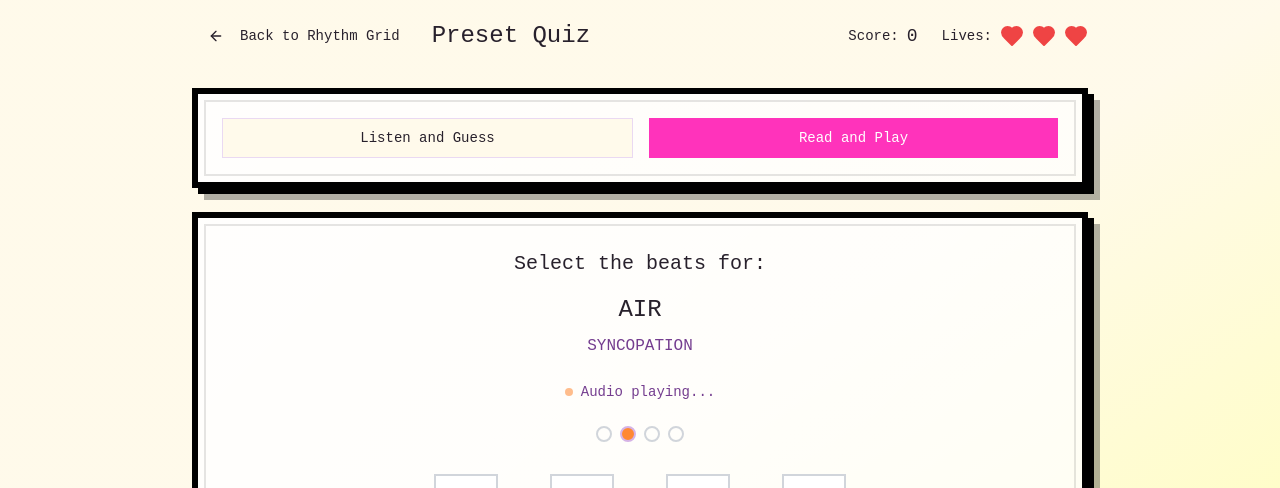
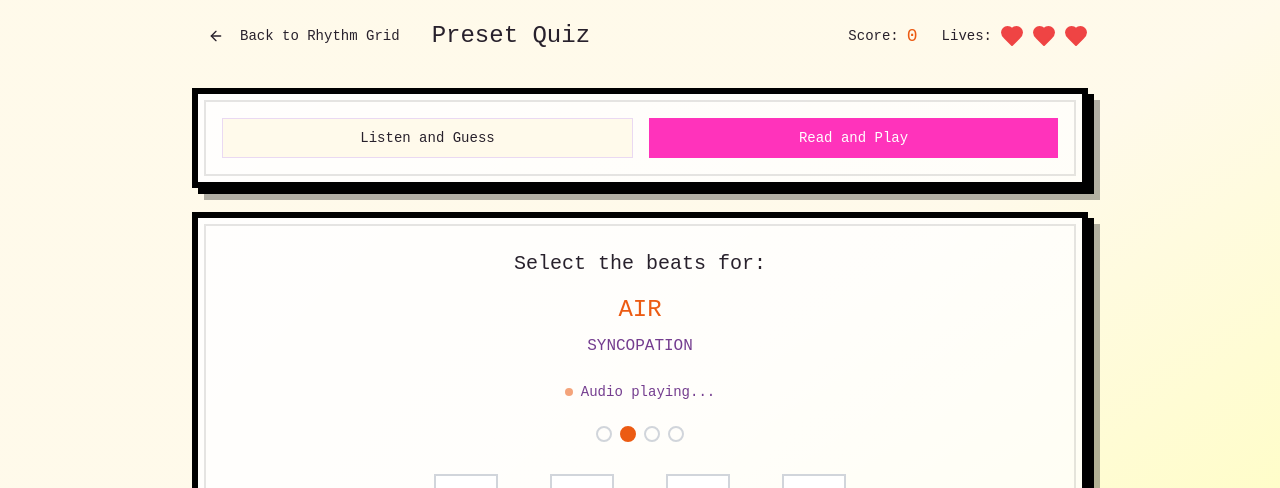
Before and after one commit to helia94/learn-tango-rhythms, a React (Vite) app: page /quiz in a window 1280 px wide. Both pictures are taken after a click on the button "Read and Play". Shown: the top 488 px of the page. Built offline with nearby package versions, Linux system fonts and the light colour scheme.

Commit message:
Fix: Replace pink with brick orange
Replaced all instances of pink color values with brick orange in the codebase.

```diff
--- a/src/components/rhythm/PresetPanel.tsx
+++ b/src/components/rhythm/PresetPanel.tsx
@@ -24,7 +24,7 @@ const PresetPanel = ({
   }, {} as Record<string, PresetRhythm[]>);
   return <div className="game-panel p-8 max-w-5xl mx-auto">
       <div className="flex items-center gap-4 mb-6">
-        <Zap className="w-8 h-8 text-berlin-orange" />
+        <Zap className="w-8 h-8 text-berlin-brick-orange" />
         <h3 className="font-pixel text-lg text-foreground">STRONG BEAT PRESETS</h3>
       </div>
 
@@ -67,7 +67,7 @@ const PresetPanel = ({
 
       {/* Quiz Button */}
       <div className="flex justify-center mt-8">
-        <Button onClick={() => navigate('/quiz')} className="font-pixel text-lg px-8 py-4 bg-berlin-orange hover:bg-berlin-orange/80 text-white">Take The Quiz!</Button>
+        <Button onClick={() => navigate('/quiz')} className="font-pixel text-lg px-8 py-4 bg-berlin-brick-orange hover:bg-berlin-brick-orange/80 text-white">Take The Quiz!</Button>
       </div>
     </div>;
 };
--- a/src/index.css
+++ b/src/index.css
@@ -1,4 +1,3 @@
-
 @tailwind base;
 @tailwind components;
 @tailwind utilities;
@@ -50,6 +49,7 @@
     --berlin-green: 120 80% 45%;
     --berlin-blue: 210 100% 55%;
     --berlin-magenta: 300 90% 65%;
+    --berlin-brick-orange: 20 85% 50%;
 
     /* Dark variants */
     --berlin-dark-pink: 320 80% 35%;
@@ -103,14 +103,14 @@
   @keyframes pixel-glow {
     0%, 100% {
       box-shadow:
-        0 0 0 2px hsl(var(--berlin-pink)),
+        0 0 0 2px hsl(var(--berlin-brick-orange)),
         0 0 0 4px hsl(var(--berlin-cyan)),
-        0 0 20px hsl(var(--berlin-pink));
+        0 0 20px hsl(var(--berlin-brick-orange));
     }
     50% {
       box-shadow:
         0 0 0 2px hsl(var(--berlin-cyan)),
-        0 0 0 4px hsl(var(--berlin-pink)),
+        0 0 0 4px hsl(var(--berlin-brick-orange)),
         0 0 30px hsl(var(--berlin-cyan));
     }
   }
@@ -130,7 +130,7 @@
   .pixel-button {
     border: 4px solid #000;
     background: linear-gradient(135deg,
-      hsl(var(--berlin-pink)),
+      hsl(var(--berlin-brick-orange)),
       hsl(var(--berlin-cyan)));
     font-family: 'Press Start 2P', monospace;
     text-transform: uppercase;
@@ -223,7 +223,7 @@
   .berlin-title {
     font-family: 'Press Start 2P', monospace;
     background: linear-gradient(45deg,
-      hsl(var(--berlin-pink)),
+      hsl(var(--berlin-brick-orange)),
       hsl(var(--berlin-cyan)),
       hsl(var(--berlin-lime)),
       hsl(var(--berlin-orange)));
@@ -257,7 +257,7 @@
   .berlin-track-label:nth-child(2n) {
     transform: rotate(1deg);
     background: linear-gradient(45deg,
-      hsl(var(--berlin-pink)),
+      hsl(var(--berlin-brick-orange)),
       hsl(var(--berlin-purple)));
     color: #fff !important;
   }
@@ -367,6 +367,7 @@
   .berlin-lime { color: hsl(var(--berlin-lime)); }
   .berlin-orange { color: hsl(var(--berlin-orange)); }
   .berlin-purple { color: hsl(var(--berlin-purple)); }
+  .berlin-brick-orange { color: hsl(var(--berlin-brick-orange)); }
 
   .bg-berlin-pink { background-color: hsl(var(--berlin-pink)); }
   .bg-berlin-cyan { background-color: hsl(var(--berlin-cyan)); }
@@ -375,6 +376,7 @@
   .bg-berlin-purple { background-color: hsl(var(--berlin-purple)); }
   .bg-berlin-red { background-color: hsl(var(--berlin-red)); }
   .bg-berlin-blue { background-color: hsl(var(--berlin-blue)); }
+  .bg-berlin-brick-orange { background-color: hsl(var(--berlin-brick-orange)); }
 
   .pixel-shadow {
     box-shadow: 4px 4px 0 #000,
--- a/src/pages/Quiz.tsx
+++ b/src/pages/Quiz.tsx
@@ -341,7 +341,7 @@ const Quiz = () => {
           <div className="flex items-center gap-6 ml-auto">
             <div className="flex items-center gap-2">
               <span className="font-pixel text-sm">Score:</span>
-              <span className="font-pixel text-lg text-berlin-orange">{finalScore}</span>
+              <span className="font-pixel text-lg text-berlin-brick-orange">{finalScore}</span>
             </div>
             <div className="flex items-center gap-2">
               <span className="font-pixel text-sm">Lives:</span>
@@ -384,7 +384,7 @@ const Quiz = () => {
               {state.isPlaying && <div className="flex justify-center gap-2 mb-6">
                   {Array.from({
               length: 4
-            }).map((_, i) => <div key={i} className={`w-4 h-4 rounded-full border-2 ${i === state.currentBeat ? 'bg-berlin-orange border-berlin-orange' : 'border-gray-300'}`} />)}
+            }).map((_, i) => <div key={i} className={`w-4 h-4 rounded-full border-2 ${i === state.currentBeat ? 'bg-berlin-brick-orange border-berlin-brick-orange' : 'border-gray-300'}`} />)}
                 </div>}
             </div>
 
@@ -422,12 +422,12 @@ const Quiz = () => {
         {quizType === 'beat-selection' && state.currentPreset && <div className="game-panel p-8">
             <div className="text-center mb-8">
               <h2 className="font-pixel text-xl mb-4">Select the beats for:</h2>
-              <h3 className="font-pixel text-2xl text-berlin-orange mb-2">{state.currentPreset.name}</h3>
+              <h3 className="font-pixel text-2xl text-berlin-brick-orange mb-2">{state.currentPreset.name}</h3>
               <p className="text-muted-foreground mb-6">{state.currentPreset.category}</p>
 
               {/* Audio status indicator - no manual control needed */}
               {isQuizPlaying && !state.showFeedback && <div className="flex items-center justify-center gap-2 mb-6">
-                  <div className="w-2 h-2 bg-berlin-orange rounded-full animate-pulse"></div>
+                  <div className="w-2 h-2 bg-berlin-brick-orange rounded-full animate-pulse"></div>
                   <span className="font-pixel text-sm text-muted-foreground">Audio playing...</span>
                 </div>}
 
@@ -435,7 +435,7 @@ const Quiz = () => {
               {isQuizPlaying && <div className="flex justify-center gap-2 mb-6">
                   {Array.from({
               length: 4
-            }).map((_, i) => <div key={i} className={`w-4 h-4 rounded-full border-2 ${i === quizCurrentBeat ? 'bg-berlin-orange border-berlin-orange' : 'border-gray-300'}`} />)}
+            }).map((_, i) => <div key={i} className={`w-4 h-4 rounded-full border-2 ${i === quizCurrentBeat ? 'bg-berlin-brick-orange border-berlin-brick-orange' : 'border-gray-300'}`} />)}
                 </div>}
             </div>
 
@@ -563,7 +563,7 @@ const Quiz = () => {
               <p className="mb-6">
                 You successfully identified each preset three times. You're now a rhythm expert!
               </p>
-              <div className="font-pixel text-2xl mb-6 text-berlin-orange">
+              <div className="font-pixel text-2xl mb-6 text-berlin-brick-orange">
                 Final Score: {finalScore}/{maxPossibleScore}
               </div>
               <div className="flex gap-4 justify-center">
@@ -586,7 +586,7 @@ const Quiz = () => {
             </DialogHeader>
             <div className="text-center p-6">
               <p className="mb-4">You've run out of lives! Don't worry, practice makes perfect.</p>
-              <div className="font-pixel text-2xl mb-6 text-berlin-orange">
+              <div className="font-pixel text-2xl mb-6 text-berlin-brick-orange">
                 Final Score: {finalScore}/{maxPossibleScore}
               </div>
               <div className="flex gap-4 justify-center">
--- a/tailwind.config.ts
+++ b/tailwind.config.ts
@@ -1,4 +1,3 @@
-
 import type { Config } from "tailwindcss";
 
 export default {
@@ -78,7 +77,8 @@ export default {
 				'techno-pink': 'hsl(var(--techno-pink))',
 				'underground-purple': 'hsl(var(--underground-purple))',
 				'strobe-cyan': 'hsl(var(--strobe-cyan))',
-				'disco-gold': 'hsl(var(--disco-gold))'
+				'disco-gold': 'hsl(var(--disco-gold))',
+				'berlin-brick-orange': 'hsl(var(--berlin-brick-orange))'
 			},
 			borderRadius: {
 				lg: 'var(--radius)',
```
